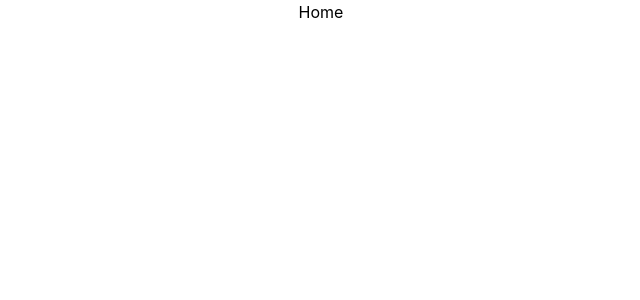
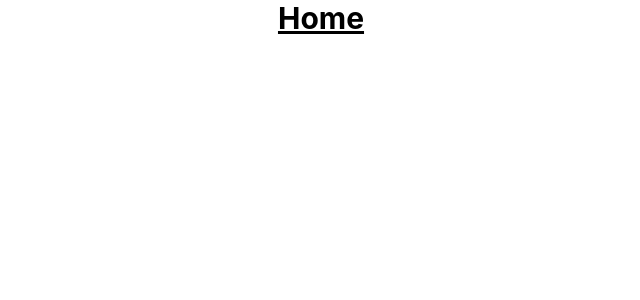
Before and after one commit to ImmanuelCurrah/Hudson-Makeup, a React (Create React App) app in the folder client/: page / in a window 1280 px wide. Shown: the top 300 px of the page, without its empty margins (319-959 px from the left). Built offline with nearby package versions, Linux system fonts and the light colour scheme.

Commit message:
checked to see if tailwinds was initialized and it is working

```diff
--- a/client/src/App.js
+++ b/client/src/App.js
@@ -1,11 +1,12 @@
 import { Routes, Route } from "react-router-dom";
 import "./App.css";
+import Home from "./screens/home/Home";
 
 function App() {
   return (
     <div className="App">
       <Routes>
-        <Route path="/" element={<h1>Home</h1>} />
+        <Route path="/" element={<Home />} />
       </Routes>
     </div>
   );
--- /dev/null
+++ b/client/src/screens/home/Home.jsx
@@ -0,0 +1,3 @@
+export default function Home() {
+  return <div className="text-3xl font-bold underline">Home</div>;
+}
```
